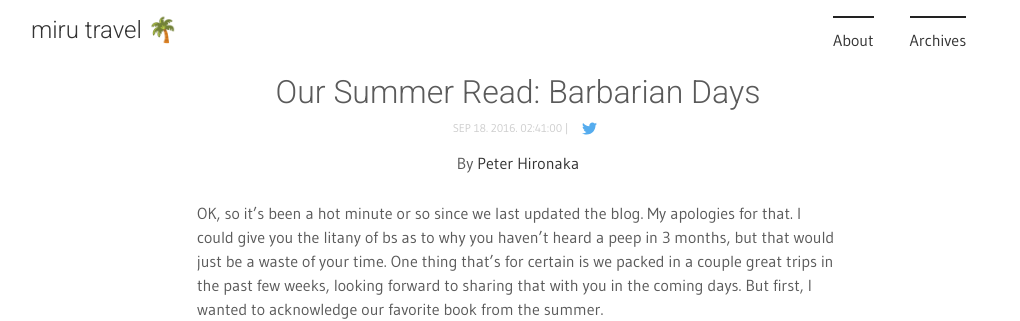
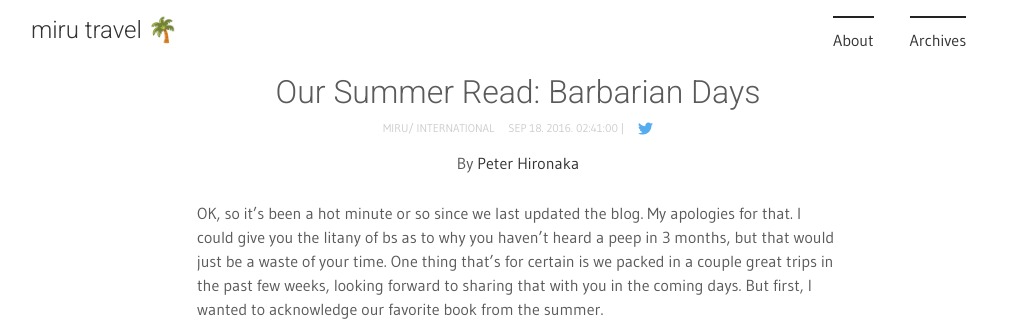
Before and after one commit to PHironaka/Miru-Blog, a Jekyll site: the page built from _posts/2016-09-18-our-summer-read-barbarian-days.markdown, in a window 1280 px wide. Shown: the top 321 px of the page, without its empty margins (122-1142 px from the left). Built offline with Jekyll 4.4.1, drawn with Linux system fonts in a browser that asks for light colours.

Commit message:
Updated Our Summer Read Barbarian Days

```diff
--- a/_posts/2016-09-18-our-summer-read-barbarian-days.markdown
+++ b/_posts/2016-09-18-our-summer-read-barbarian-days.markdown
@@ -1,6 +1,8 @@
 ---
 title: 'Our Summer Read: Barbarian Days'
 date: 2016-09-18 02:41:00 Z
+categories:
+- international
 author: Peter Hironaka
 ---
 
```
